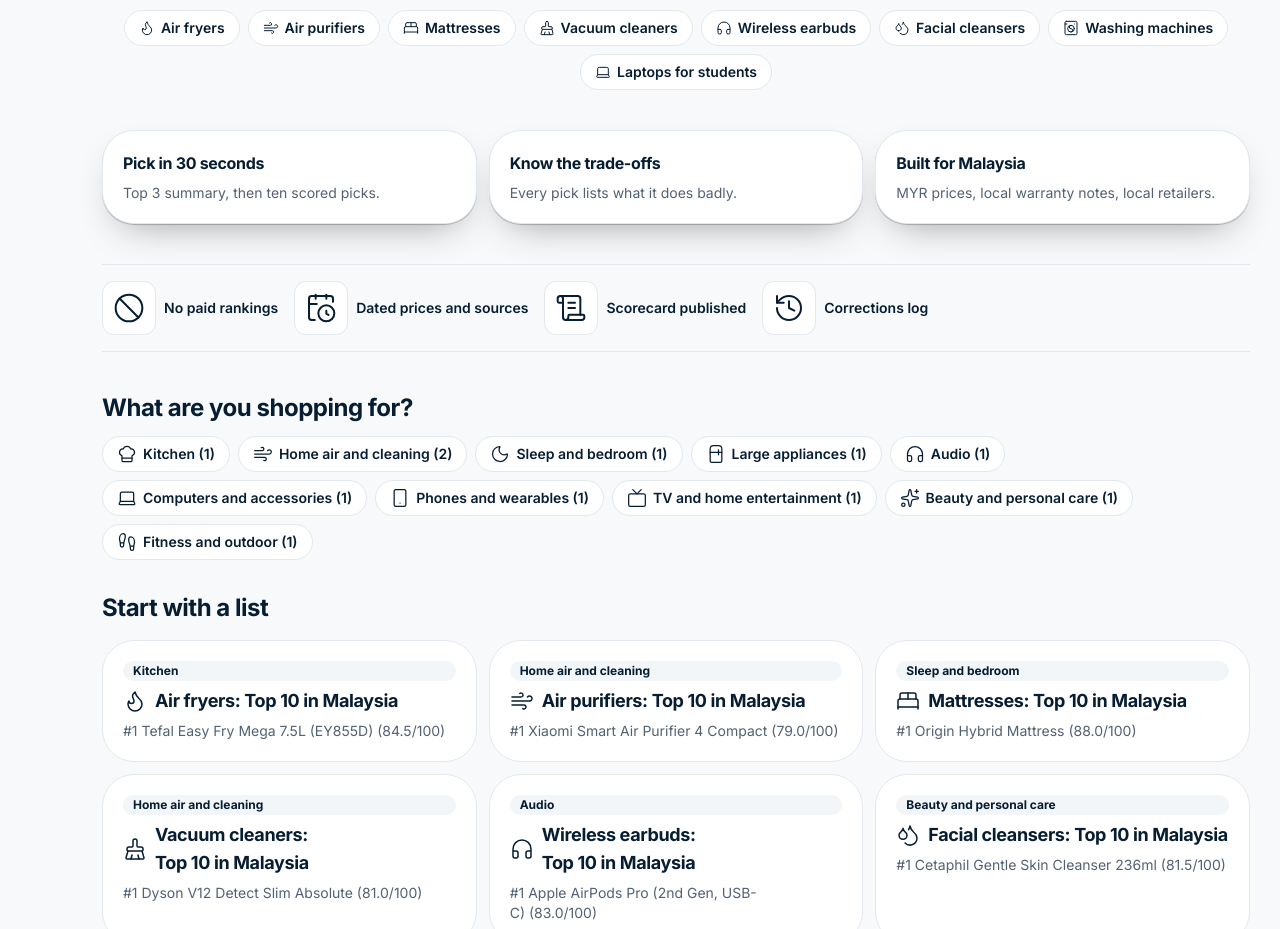
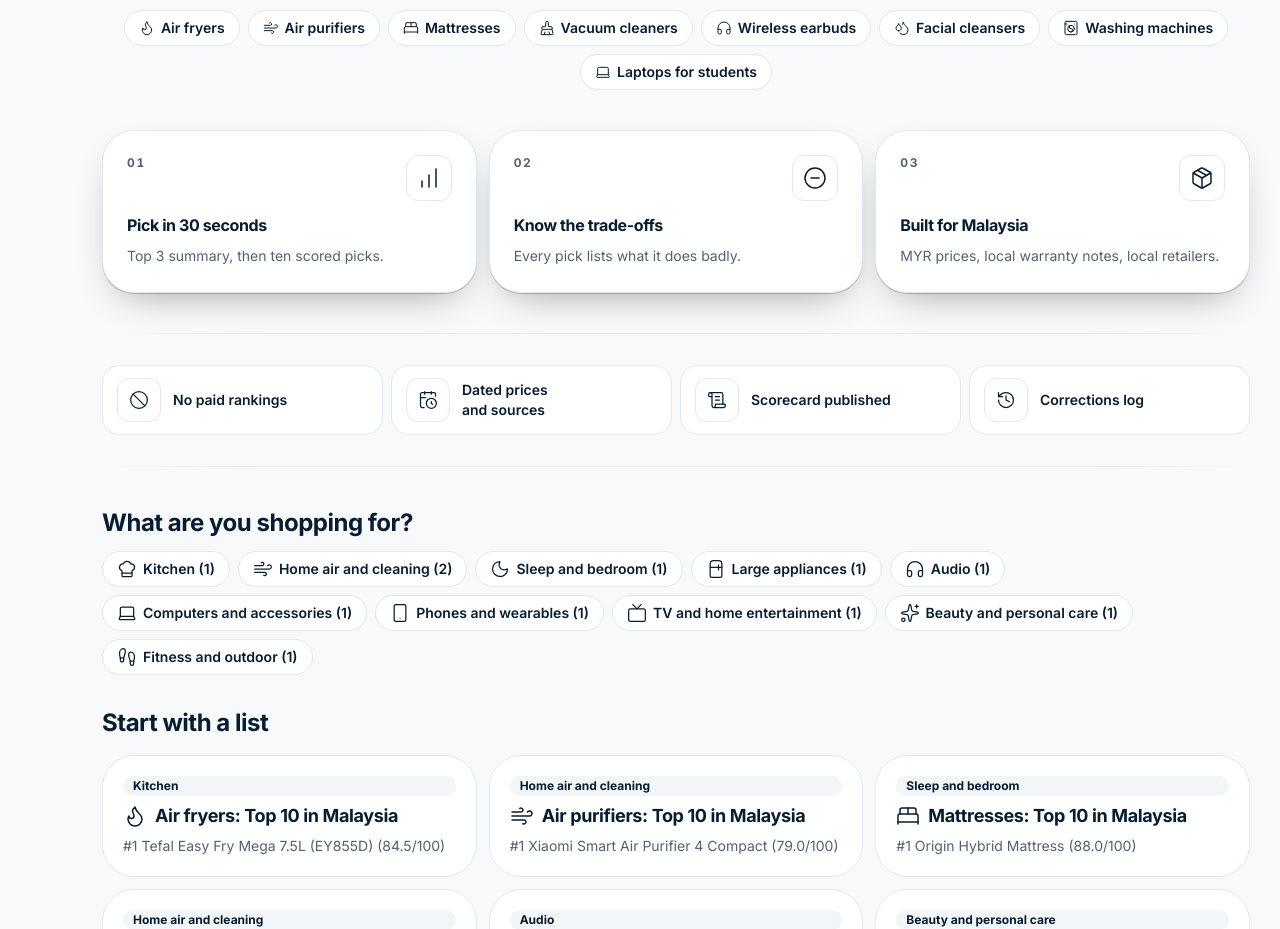
Before and after one commit to Shen9008/topbestbuy.com, an Astro site: page / in a window 1280 px wide. Shown: the part 1000-1929 px from the top of the page. Built offline with nearby package versions, Linux system fonts and the light colour scheme; Astro itself is replaced by a stand-in of ours.

Commit message:
Redesign home value props and trust strip with linked editorial pills

```diff
--- a/src/pages/index.astro
+++ b/src/pages/index.astro
@@ -97,40 +97,56 @@ const postCards = ['blog-is-an-air-fryer-worth-it', 'blog-mattress-firmness-for-
     })}
   </div>
 
-  <section class="my-10 grid gap-3 sm:grid-cols-3">
-    {
-      [
-        ['Pick in 30 seconds', 'Top 3 summary, then ten scored picks.'],
-        ['Know the trade-offs', 'Every pick lists what it does badly.'],
-        ['Built for Malaysia', 'MYR prices, local warranty notes, local retailers.'],
-      ].map(([title, copy]) => (
-        <div class="tb-card">
-          <h3 class="m-0 font-display text-base font-bold">{title}</h3>
-          <p class="m-0 mt-2 text-sm text-[var(--tb-muted)]">{copy}</p>
-        </div>
-      ))
-    }
-  </section>
-
-  <div class="flex flex-wrap gap-4 border-y border-[var(--tb-line)] py-4 text-sm font-semibold">
+  <section class="tb-home-value my-10" aria-labelledby="home-value-heading">
+    <h2 id="home-value-heading" class="sr-only">How we help you decide</h2>
+    <div class="tb-reveal-stagger grid gap-3 sm:grid-cols-3">
       {
         (
           [
-          ['trust.no-paid', 'No paid rankings'],
-          ['trust.dated', 'Dated prices and sources'],
-          ['trust.scorecard', 'Scorecard published'],
-          ['trust.log', 'Corrections log'],
+            ['score.total', '01', 'Pick in 30 seconds', 'Top 3 summary, then ten scored picks.'],
+            ['product.con', '02', 'Know the trade-offs', 'Every pick lists what it does badly.'],
+            ['score.avail', '03', 'Built for Malaysia', 'MYR prices, local warranty notes, local retailers.'],
           ] as const
-      ).map(([key, label]) => (
-        <span class="inline-flex items-center gap-2">
-          <span class="tb-icon-slot tb-icon-slot-pad-16" aria-hidden="true">
-            <Icon name={key} size={32} />
+        ).map(([icon, step, title, copy]) => (
+          <article class="tb-value-card">
+            <div class="tb-value-card__head">
+              <span class="tb-value-card__step" aria-hidden="true">{step}</span>
+              <span class="tb-value-card__icon" aria-hidden="true">
+                <Icon name={icon} size={24} />
               </span>
-          {label}
-        </span>
+            </div>
+            <div>
+              <h3 class="m-0 font-display text-base font-bold tracking-tight">{title}</h3>
+              <p class="m-0 mt-2 text-sm leading-relaxed text-[var(--tb-muted)]">{copy}</p>
+            </div>
+          </article>
         ))
       }
     </div>
+  </section>
+
+  <section class="tb-trust-strip tb-reveal" aria-label="Editorial standards">
+    <div class="tb-trust-strip__grid tb-reveal-stagger">
+      {
+        (
+          [
+            ['trust.no-paid', '/editorial-policy', 'No paid rankings'],
+            ['trust.dated', '/how-we-rank', 'Dated prices and sources'],
+            ['trust.scorecard', '/how-we-rank', 'Scorecard published'],
+            ['trust.log', '/corrections', 'Corrections log'],
+          ] as const
+        ).map(([key, href, label]) => (
+          <a href={href} class="tb-trust-pill">
+            <span class="tb-icon-slot tb-icon-slot-pad-16 shrink-0" aria-hidden="true">
+              <Icon name={key} size={20} />
+            </span>
+            <span class="min-w-0 text-pretty">{label}</span>
+            <Icon name="nav.chevron-right" size={16} class="tb-trust-pill__chevron" aria-hidden="true" />
+          </a>
+        ))
+      }
+    </div>
+  </section>
 
   <section class="py-10">
     <h2 class="font-display text-2xl font-bold">What are you shopping for?</h2>
--- a/src/styles/components.css
+++ b/src/styles/components.css
@@ -10,8 +10,133 @@
   @media (prefers-reduced-motion: no-preference) {
     .tb-card:active,
     .tb-btn:active,
-    .tb-tile:active {
+    .tb-tile:active,
+    .tb-value-card:active,
+    .tb-trust-pill:active {
       transform: scale(0.97);
+    }
+  }
+
+  .tb-value-card {
+    @apply relative flex flex-col gap-3 overflow-hidden rounded-[var(--radius-card)] border border-[var(--tb-line)] bg-[var(--tb-surface)] p-6 shadow-[0_1px_0_rgb(0_0_0/0.2),0_16px_40px_-20px_rgb(0_0_0/0.45)];
+    transition:
+      transform var(--dur-base) var(--ease-out),
+      border-color var(--dur-fast) var(--ease-out),
+      box-shadow var(--dur-base) var(--ease-out);
+  }
+
+  .tb-value-card::before {
+    content: '';
+    position: absolute;
+    inset-inline: 1.25rem;
+    top: 0;
+    height: 2px;
+    border-radius: 0 0 2px 2px;
+    background: linear-gradient(
+      90deg,
+      transparent,
+      color-mix(in oklch, var(--tb-accent) 85%, transparent),
+      transparent
+    );
+    opacity: 0;
+    transition: opacity var(--dur-fast) var(--ease-out);
+  }
+
+  @media (prefers-reduced-motion: no-preference) {
+    .tb-value-card:hover {
+      transform: translateY(-3px);
+      border-color: color-mix(in oklch, var(--tb-accent) 35%, var(--tb-line));
+      box-shadow:
+        0 1px 0 rgb(0 0 0 / 0.2),
+        0 20px 48px -24px rgb(0 0 0 / 0.55),
+        0 0 0 1px color-mix(in oklch, var(--tb-accent) 22%, transparent);
+    }
+
+    .tb-value-card:hover::before {
+      opacity: 1;
+    }
+
+    .tb-value-card:hover .tb-value-card__icon {
+      border-color: color-mix(in oklch, var(--tb-accent) 45%, var(--tb-line));
+      color: var(--tb-accent);
+    }
+  }
+
+  .tb-value-card__head {
+    @apply flex items-start justify-between gap-3;
+  }
+
+  .tb-value-card__step {
+    @apply font-display text-xs font-bold uppercase tracking-[0.14em] text-[var(--tb-muted)] tabular-nums;
+  }
+
+  .tb-value-card__icon {
+    @apply inline-flex shrink-0 items-center justify-center rounded-[var(--radius-sm)] border border-[var(--tb-line)] bg-[var(--tb-surface)] min-h-11 min-w-11 p-2.5 text-[var(--tb-ink)] transition-[color,border-color] duration-150;
+  }
+
+  .tb-trust-strip {
+    @apply relative py-8;
+  }
+
+  .tb-trust-strip::before,
+  .tb-trust-strip::after {
+    content: '';
+    position: absolute;
+    inset-inline: 0;
+    height: 1px;
+    background: linear-gradient(
+      90deg,
+      transparent,
+      color-mix(in oklch, var(--tb-line) 90%, transparent) 15%,
+      color-mix(in oklch, var(--tb-line) 90%, transparent) 85%,
+      transparent
+    );
+  }
+
+  .tb-trust-strip::before {
+    top: 0;
+  }
+
+  .tb-trust-strip::after {
+    bottom: 0;
+  }
+
+  .tb-trust-strip__grid {
+    @apply grid grid-cols-1 gap-2 sm:grid-cols-2 lg:grid-cols-4;
+  }
+
+  .tb-trust-pill {
+    @apply flex min-h-11 items-center gap-3 rounded-[var(--radius-md)] border border-[var(--tb-line)] bg-[var(--tb-surface)] px-3.5 py-3 text-sm font-semibold text-[var(--tb-ink)] no-underline;
+    transition:
+      transform var(--dur-base) var(--ease-out),
+      border-color var(--dur-fast) var(--ease-out),
+      background-color var(--dur-fast) var(--ease-out),
+      box-shadow var(--dur-base) var(--ease-out);
+  }
+
+  @media (prefers-reduced-motion: no-preference) {
+    .tb-trust-pill:hover {
+      transform: translateY(-2px);
+      border-color: color-mix(in oklch, var(--tb-accent) 40%, var(--tb-line));
+      background: color-mix(in oklch, var(--tb-surface-raised) 70%, var(--tb-surface));
+      box-shadow: 0 0 0 1px color-mix(in oklch, var(--tb-accent) 18%, transparent);
+    }
+
+    .tb-trust-pill:hover .tb-icon-slot {
+      border-color: color-mix(in oklch, var(--tb-accent) 45%, var(--tb-line));
+      color: var(--tb-accent);
+    }
+  }
+
+  .tb-trust-pill__chevron {
+    @apply ml-auto shrink-0 text-[var(--tb-muted)] opacity-0 transition-[opacity,transform,color] duration-150;
+  }
+
+  @media (prefers-reduced-motion: no-preference) {
+    .tb-trust-pill:hover .tb-trust-pill__chevron {
+      opacity: 1;
+      color: var(--tb-accent);
+      transform: translateX(2px);
     }
   }
 
@@ -182,6 +307,18 @@
     .tb-reveal-stagger > *:nth-child(4) {
       animation-delay: 120ms;
     }
+    .tb-reveal-stagger > *:nth-child(5) {
+      animation-delay: 160ms;
+    }
+    .tb-reveal-stagger > *:nth-child(6) {
+      animation-delay: 200ms;
+    }
+    .tb-reveal-stagger > *:nth-child(7) {
+      animation-delay: 240ms;
+    }
+    .tb-reveal-stagger > *:nth-child(8) {
+      animation-delay: 280ms;
+    }
   }
 
   .tb-callout {
```
Lines whose indentation alone changed are shown as unchanged.
